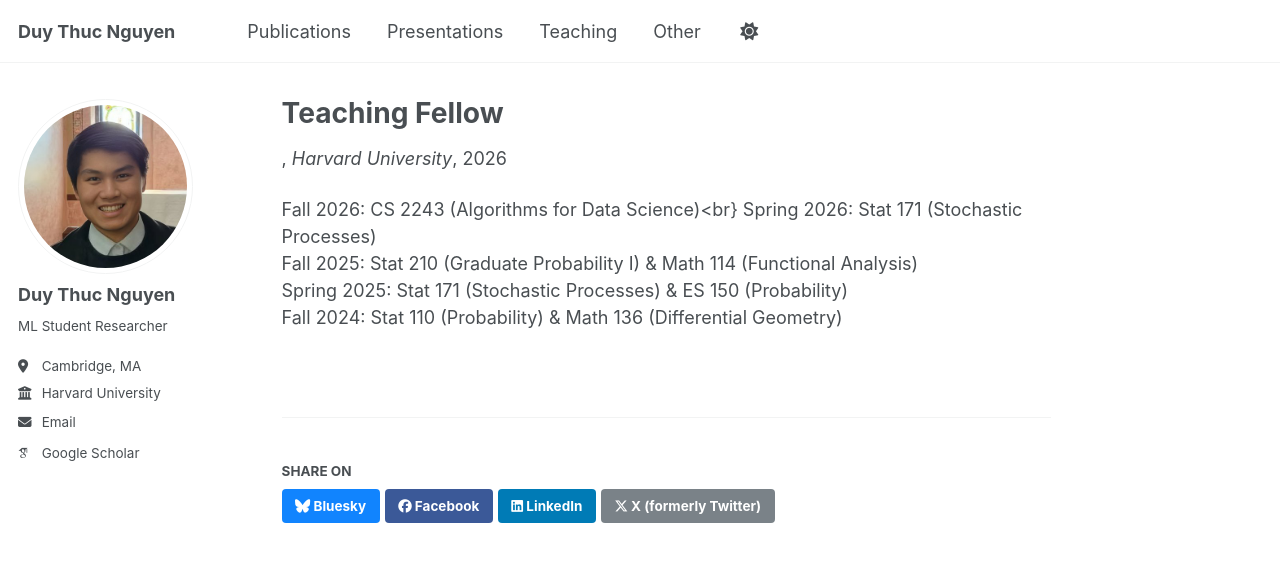
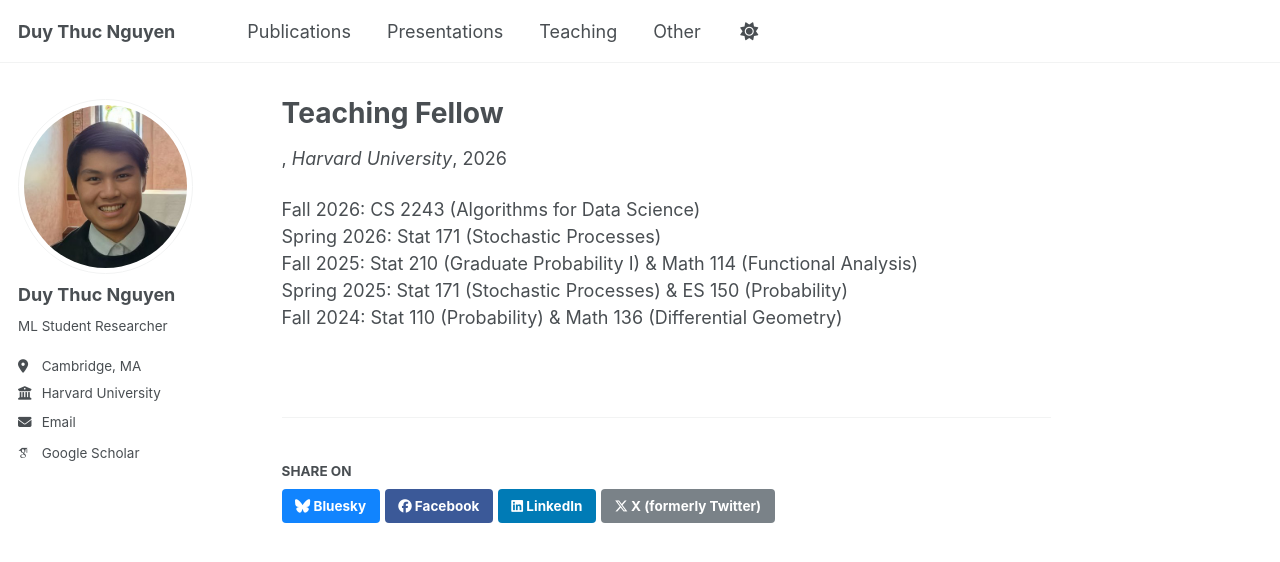
Before and after one commit to duythucnguyen/duythucnguyen.github.io, a Jekyll site: the page built from _teaching/2014-spring-teaching-1.md, in a window 1280 px wide. Shown: the top 562 px of the page. Built offline with Jekyll 4.4.1, drawn with Linux system fonts in a browser that asks for light colours; some web fonts are replaced; a script that is not in the unit is left out.

```diff
--- a/_teaching/2014-spring-teaching-1.md
+++ b/_teaching/2014-spring-teaching-1.md
@@ -6,7 +6,7 @@ permalink: /teaching/2014-spring-teaching-1
 location: "Cambridge, MA"
 ---
 
-Fall 2026: CS 2243 (Algorithms for Data Science)<br}
+Fall 2026: CS 2243 (Algorithms for Data Science)<br>
 Spring 2026: Stat 171 (Stochastic Processes)<br>
 Fall 2025: Stat 210 (Graduate Probability I) & Math 114 (Functional Analysis)<br>
 Spring 2025: Stat 171 (Stochastic Processes) & ES 150 (Probability)<br>
```
